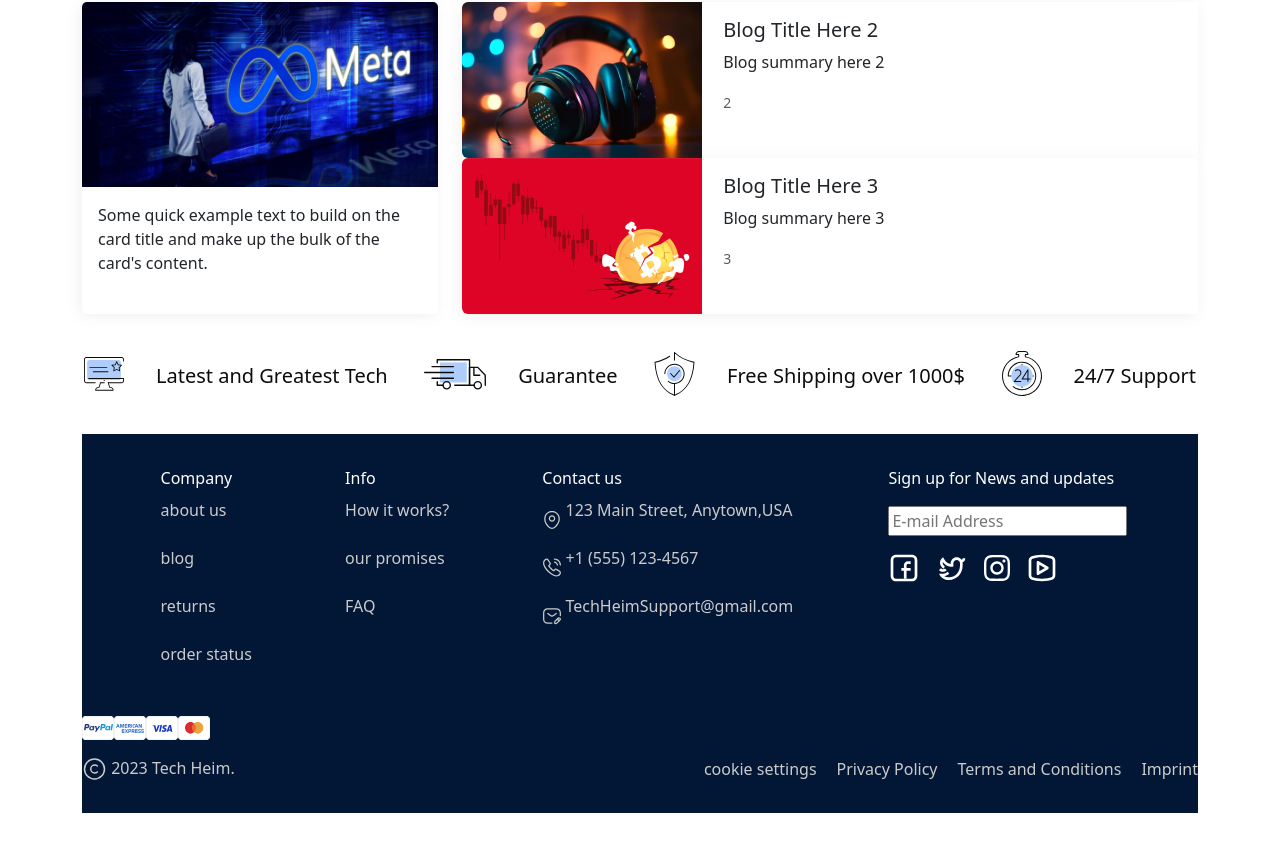
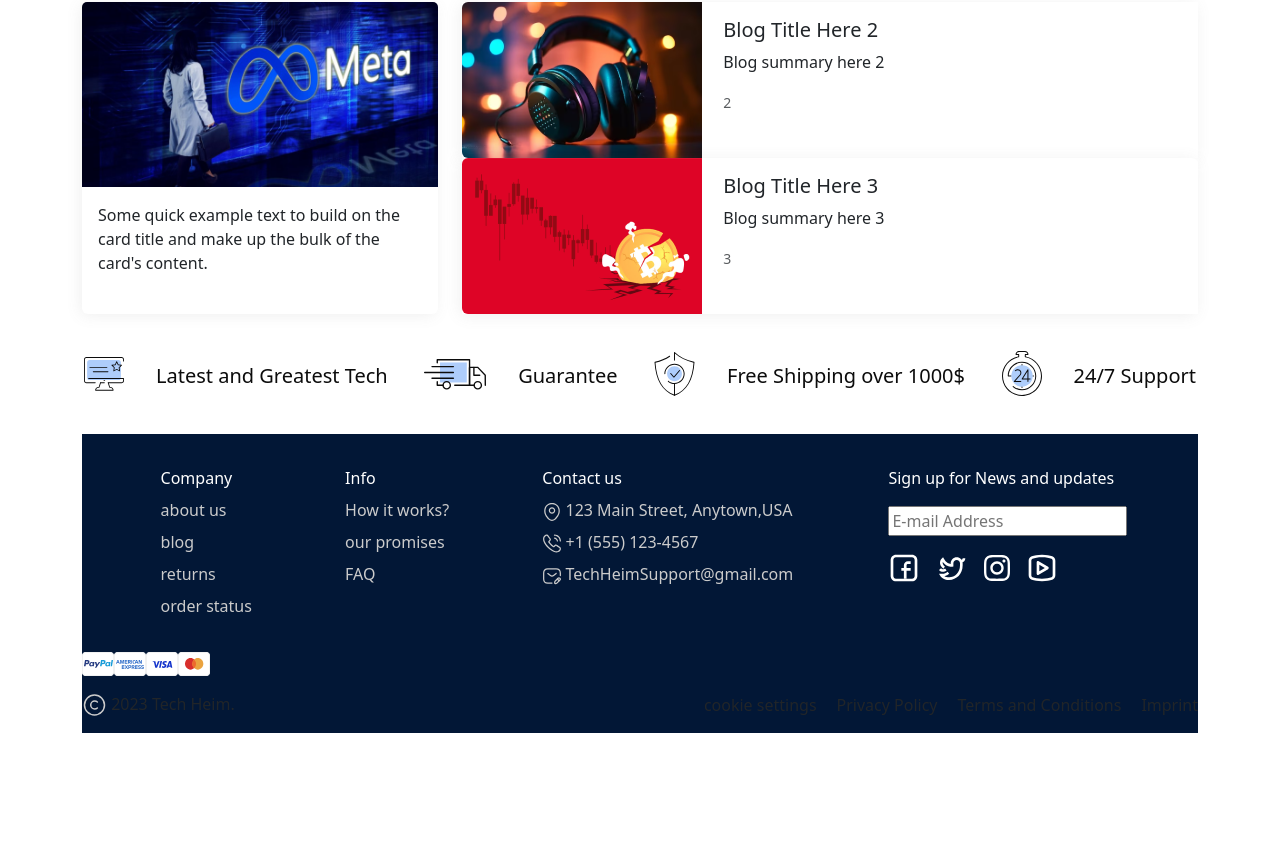
Before and after one commit to RJR24/sarvin-shop-react, a React (Create React App) app: page / in a window 1280 px wide. Shown: the part 3626-4477 px from the top of the page. Built offline with nearby package versions, Linux system fonts and the light colour scheme.

Commit message:
working on improving footer style

```diff
--- a/src/components/FooterSection/Footer.jsx
+++ b/src/components/FooterSection/Footer.jsx
@@ -22,16 +22,16 @@ const Footer = () => {
         <div class=" footer-info d-flex justify-content-around">
           <div className="footer-section1">
             <div className="c-title">Company</div>
-            <p>about us</p>
-            <p>blog</p>
-            <p>returns</p>
-            <p>order status</p>
+            <span>about us</span>
+            <span>blog</span>
+            <span>returns</span>
+            <span>order status</span>
           </div>
           <div className="footer-section2">
             <div className="c-title">Info</div>
-            <p>How it works?</p>
-            <p>our promises</p>
-            <p>FAQ</p>
+            <span>How it works?</span>
+            <span>our promises</span>
+            <span>FAQ</span>
           </div>
           <div className="footer-section3">
             <div className="c-title">Contact us</div>
@@ -40,7 +40,7 @@ const Footer = () => {
                 <img src={location} alt="location" />
               </div>
               <div>
-                <p>123 Main Street, Anytown,USA</p>
+                <span>123 Main Street, Anytown,USA</span>
               </div>
             </div>
             <div className="d-flex align-items-center sec3-items">
@@ -48,7 +48,7 @@ const Footer = () => {
                 <img src={phone} alt="phone" />
               </div>
               <div>
-                <p>+1 (555) 123-4567</p>
+                <span>+1 (555) 123-4567</span>
               </div>
             </div>
             <div className="d-flex align-items-center sec3-items">
@@ -56,7 +56,7 @@ const Footer = () => {
                 <img src={HeimSupport} alt="support" />
               </div>
               <div>
-                <p>TechHeimSupport@gmail.com</p>
+                <span>TechHeimSupport@gmail.com</span>
               </div>
             </div>
           </div>
@@ -83,16 +83,16 @@ const Footer = () => {
       </div>
       <div className=" d-flex justify-content-between policy">
         <div className="d-flex col-2">
-          <p>
+          <span>
             {" "}
             <img src={copyRight} alt="" /> 2023 Tech Heim.{" "}
-          </p>
+          </span>
         </div>
         <div className="right-side d-flex ">
-          <p>cookie settings</p>
-          <p>Privacy Policy</p>
-          <p>Terms and Conditions </p>
-          <p>Imprint</p>
+          <span>cookie settings</span>
+          <span>Privacy Policy</span>
+          <span>Terms and Conditions </span>
+          <span>Imprint</span>
         </div>
       </div>
     </Fragment>
--- a/src/components/FooterSection/footer-styles.css
+++ b/src/components/FooterSection/footer-styles.css
@@ -1,6 +1,8 @@
+/* import circle from ""; */
 .footer-container {
   background: var(--primary-primary-900);
   width: 100%;
+  background-image: url();
 }
 .footer-info {
   color: var(--neutral-gray);
```
Also changed, not shown: src/assets/images/icons/circle.svg (added).
